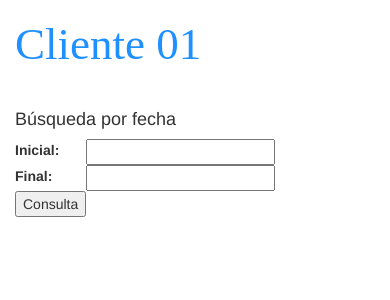
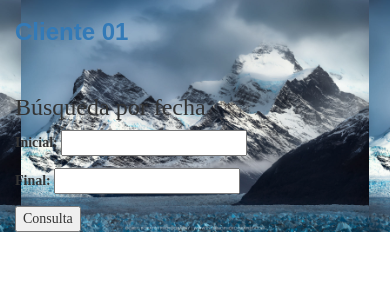
Before and after one commit to dedio/django_scraping_template, a Django app: template scraper/custom_scraper/templates/custom_scraper/cliente01.html in a window 390 px wide. Shown: the top 300 px of the page. Run offline with Django 3.2, Linux system fonts and the light colour scheme; the template is opened without the code that fills it: values that come from a table or form of the project are taken from there, others are empty; parts of the project's set-up code (start-up, migrations or seed data) failed here and were passed over; some libraries are stand-ins or nearby versions.

Commit message:
10/08/2017 1

```diff
--- a/scraper/custom_scraper/forms.py
+++ b/scraper/custom_scraper/forms.py
@@ -4,8 +4,8 @@
 from django.forms.extras import SelectDateWidget
 
 class Prueba(forms.Form):
-    start_date = forms.DateField(widget=SelectDateWidget())
-    end_date = forms.DateField(widget=SelectDateWidget())
+    start_date = forms.DateField(widget=SelectDateWidget(attrs={'class':'selmenu',}))
+    end_date = forms.DateField(widget=SelectDateWidget(attrs={'class':'selmenu',}))
 
     def __init__(self, *args, **kwargs):
         super(Prueba, self).__init__(*args, **kwargs)
--- a/scraper/custom_scraper/templates/custom_scraper/cliente01.html
+++ b/scraper/custom_scraper/templates/custom_scraper/cliente01.html
@@ -1,39 +1,27 @@
+{% load staticfiles %}
 <!DOCTYPE html>
 <html lang="es">
     <head>
+        <title>Cliente 01</title>
         <meta charset="utf-8"/>
-        <link rel="stylesheet" href="https://maxcdn.bootstrapcdn.com/bootstrap/3.3.5/css/bootstrap.min.css">
-        <link href='https://fonts.googleapis.com/css?family=Indie+Flower' rel='stylesheet' type='text/css'>
-        <link href='https://fonts.googleapis.com/css?family=Pacifico' rel='stylesheet' type='text/css'>
-        <link href="https://maxcdn.bootstrapcdn.com/font-awesome/4.4.0/css/font-awesome.min.css" rel="stylesheet" type='text/css'">
-        <script src="https://code.jquery.com/jquery-2.1.4.min.js">
-        </script>
-        <style>
-            .title {
-            font-family: 'cursive', serif;
-            font-size: 30px;
-            color: #1E90FF;
-            }
-            h1 {
-            font-family: 'cursive', serif;
-            font-size: 45px;
-            color: #1E90FF;
-            }
-        </style>
+        <meta name="viewport" content="width=device-width, initial-scale=1.0, maximum-scale=1.0">
+        <link rel="stylesheet" href="//maxcdn.bootstrapcdn.com/bootstrap/3.2.0/css/bootstrap.min.css">
+        <link rel="stylesheet" href="//maxcdn.bootstrapcdn.com/bootstrap/3.2.0/css/bootstrap-theme.min.css">
+        <link rel="stylesheet" href={% static '/css/responsive.css' %}>
     </head>
     <body>
         <div class="container">
             <a href="http://127.0.0.1:8000/cliente01/"><h1>Cliente 01</h1></a><br>
-            <h4>Búsqueda por fecha</h4>
-            <form method="get">
-            <table>
-                {{ form.as_table }}
-                <tr><td><input class="submit" type="submit" value="Consulta"></td><td></td></tr>
-            </table>
-            </form><br>
+            <section id="recipientcase">
+                <h3>Búsqueda por fecha</h3>
+                <form method="get">
+                    {{ form.as_p }}
+                    <input class="submit" type="submit" value="Consulta">
+                </form>
+            </section>
             {% for sitio in sitios %}
             <div>
-                <div class="title">{{sitio.nombre}}</div>
+                <h3>{{sitio.nombre}}</h3>
                 <h4>{{sitio.fechahora}}</h4>
                 <h4>{{sitio.descripcion}}</h4>
                 <h6>{{sitio.lista}}</h6>
```
Also changed, not shown: scraper/custom_scraper/static/css/responsive.css (added, +68 -0 lines).
